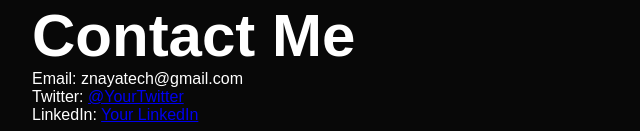
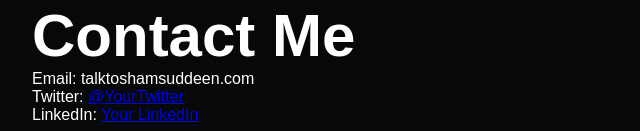
Before and after one commit to znayatech/my-personal, a plain HTML site: page index.html in a window 1280 px wide. Shown: the part 1990-2121 px from the top of the page, 96-736 px from the left. Drawn offline with Linux system fonts and the light colour scheme.

Commit message:
Update index.html
New

```diff
--- a/index.html
+++ b/index.html
@@ -115,7 +115,7 @@
     <div id="contact">
       <div class="container">
         <h1 class="sub-title">Contact Me</h1>
-        <p>Email: znayatech@gmail.com</p>
+        <p>Email: talktoshamsuddeen.com</p>
         <p>Twitter: <a href="#">@YourTwitter</a></p>
         <p>LinkedIn: <a href="#">Your LinkedIn</a></p>
       </div>
```
